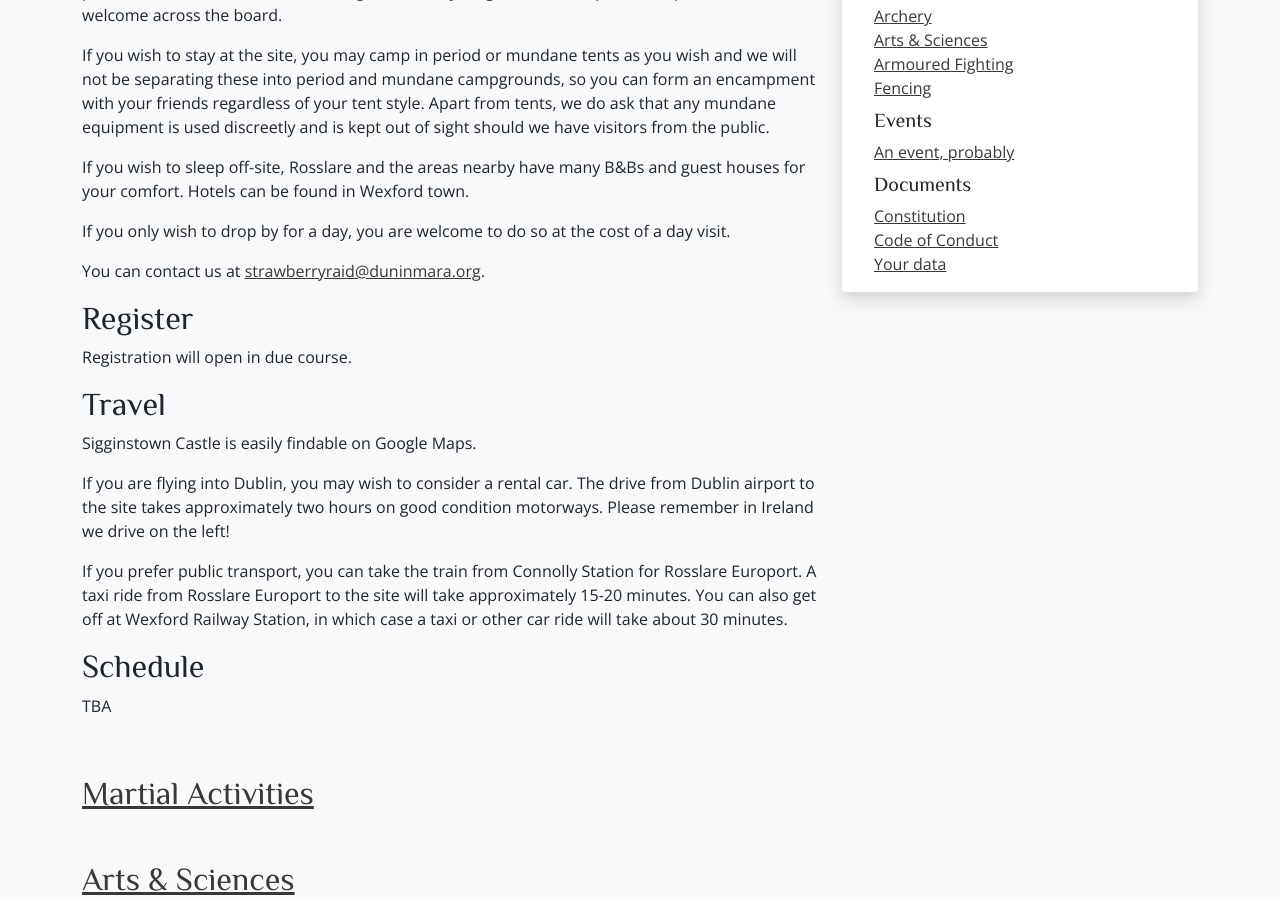
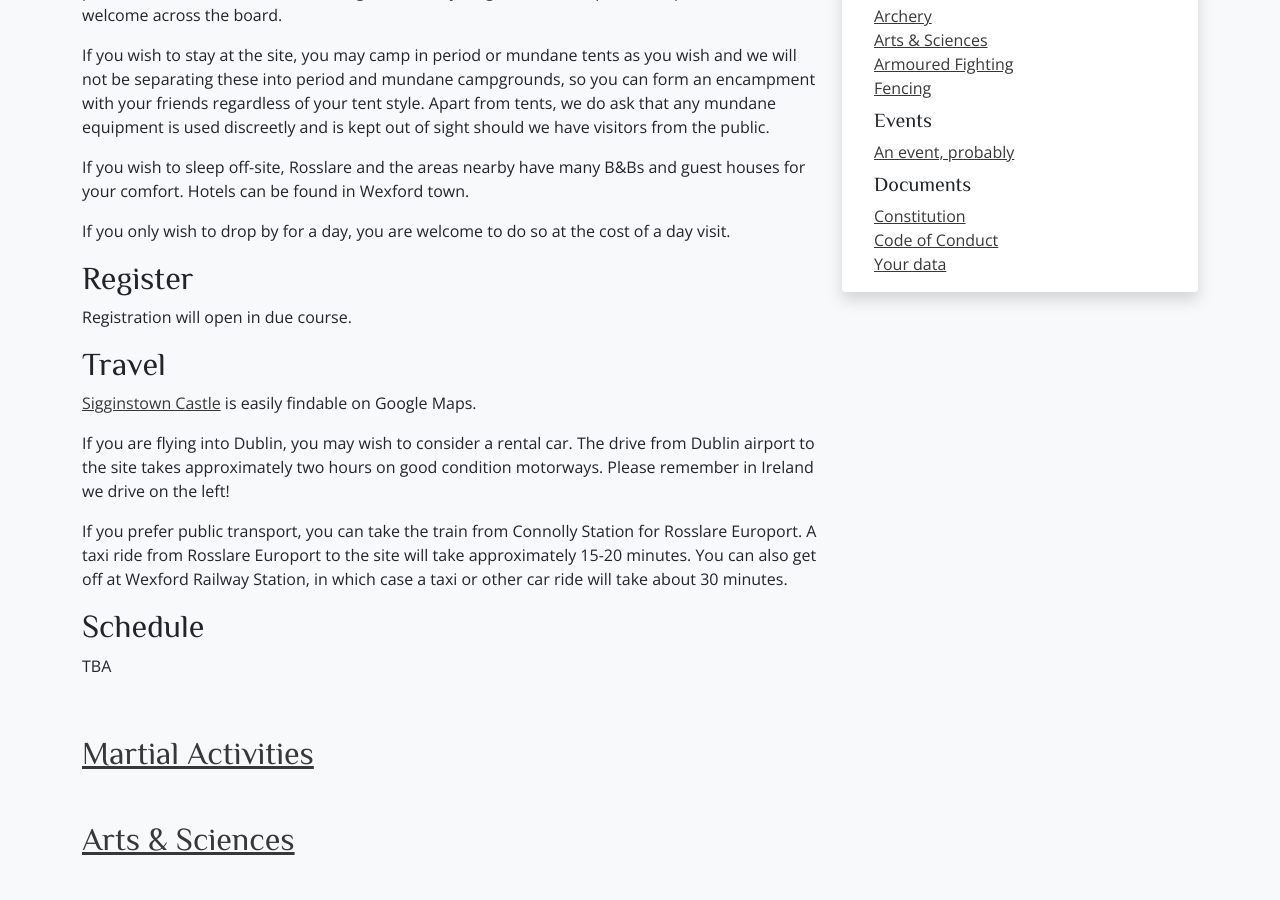
Before and after one commit to drachenwald/dun-in-mara, a Jekyll site: the page built from events/2022/strawberry-raid/index.md, in a window 1280 px wide and 900 px high, scrolled down 477 px. Built offline with Jekyll 4.4.1, drawn with Linux system fonts in a browser that asks for light colours; comment, search, counter and statistics services are not loaded; some of the changed lines change nothing that is shown.

Commit message:
Update index.md

```diff
--- a/events/2022/strawberry-raid/index.md
+++ b/events/2022/strawberry-raid/index.md
@@ -16,7 +16,6 @@ If you wish to sleep off-site, Rosslare and the areas nearby have many B&Bs and
 
 If you only wish to drop by for a day, you are welcome to do so at the cost of a day visit.
 
-You can contact us at <a href="mailto:strawberryraid@duninmara.org">strawberryraid@duninmara.org</a>.
 
 ## Register
 
@@ -24,7 +23,7 @@ Registration will open in due course.
 
 ## Travel
 
-Sigginstown Castle is easily findable on Google Maps.
+<a href="https://www.sigginstowncastle.com/">Sigginstown Castle</a> is easily findable on Google Maps.
 
 If you are flying into Dublin, you may wish to consider a rental car. The drive from Dublin airport to the site takes approximately two hours on good condition motorways. Please remember in Ireland we drive on the left!
 
```
